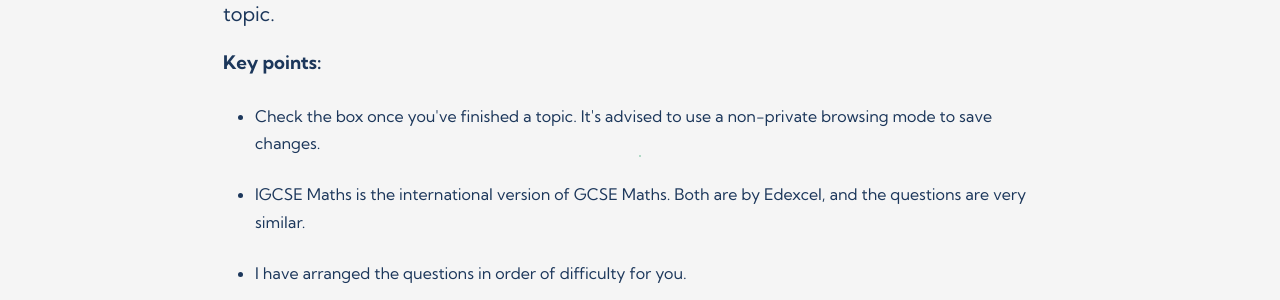
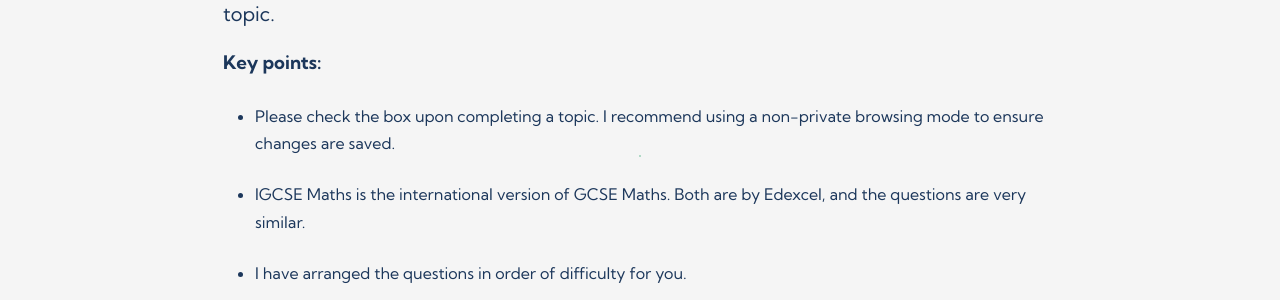
Before and after one commit to GG1982/Jekyll-ggmaths, a Jekyll site: the page built from pages/gcse-topics.html, in a window 1280 px wide. Shown: the part 294-594 px from the top of the page. Built offline with Jekyll 4.4.1, drawn with Linux system fonts in a browser that asks for light colours.

Commit message:
improve text

```diff
--- a/pages/gcse-topics.html
+++ b/pages/gcse-topics.html
@@ -14,7 +14,7 @@ custom_css: secondary
         </p>
         <ul class="key-points">
             <h3>Key points:</h3>
-            <li class="font--1">Check the box once you've finished a topic. It's advised to use a non-private browsing mode to save changes.</li>
+            <li class="font--1">Please check the box upon completing a topic. I recommend using a non-private browsing mode to ensure changes are saved.</li>
             <li class="font--1">IGCSE Maths is the international version of GCSE Maths. Both are by Edexcel, and the questions are very similar.</li>
             <li class="font--1">I have arranged the questions in order of difficulty for you.</li>
             <li class="font--1">Grade 4-6 topics will still contain grade 7+ questions towards the end, so you should attempt them.</li>
```
